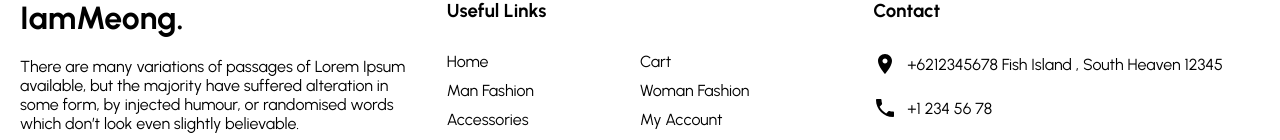
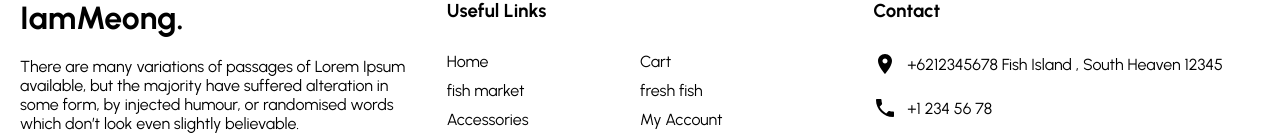
Before and after one commit to kamhar-ngado/ecommerce, a React (Create React App) app: page /productList in a window 1280 px wide. Shown: the part 789-929 px from the top of the page. Built offline with nearby package versions, Linux system fonts and the light colour scheme.

Commit message:
add text in navbar

```diff
--- a/src/components/Footer.jsx
+++ b/src/components/Footer.jsx
@@ -113,8 +113,8 @@ const Footer = () => {
         <List>
           <ListItem>Home</ListItem>
           <ListItem>Cart</ListItem>
-          <ListItem>Man Fashion</ListItem>
-          <ListItem>Woman Fashion</ListItem>
+          <ListItem>fish market</ListItem>
+          <ListItem>fresh fish</ListItem>
           <ListItem>Accessories</ListItem>
           <ListItem>My Account</ListItem>
           <ListItem>Order Tracking</ListItem>
--- a/src/components/Navbar.jsx
+++ b/src/components/Navbar.jsx
@@ -83,7 +83,7 @@ const Navbar = () => {
           </SearchContainer>
         </Left>
         <Logo>
-          Loreng <CenterFocusWeakOutlined />
+          Meong Shop <CenterFocusWeakOutlined />
         </Logo>
         <Center>
           <Right>
```
